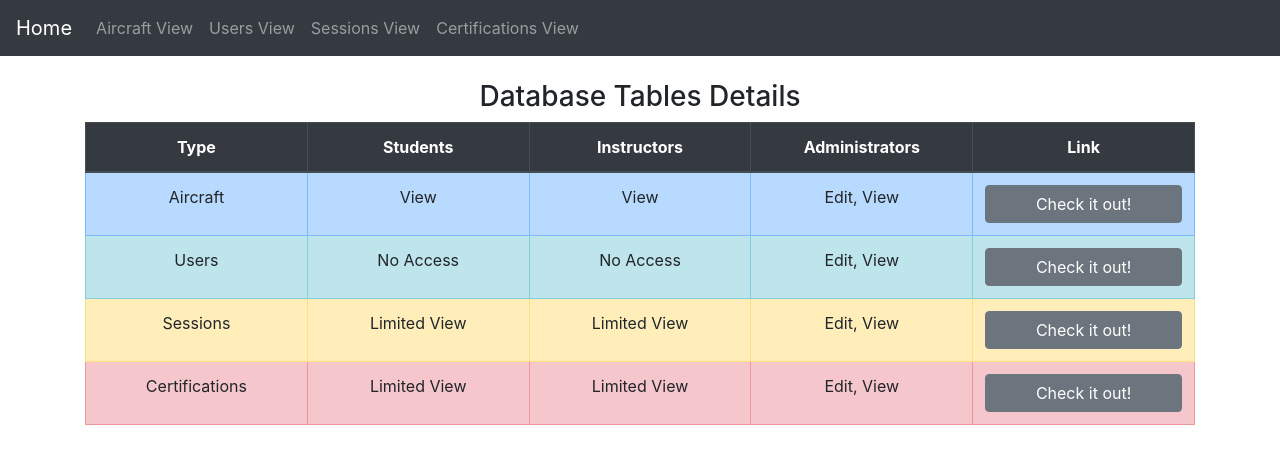
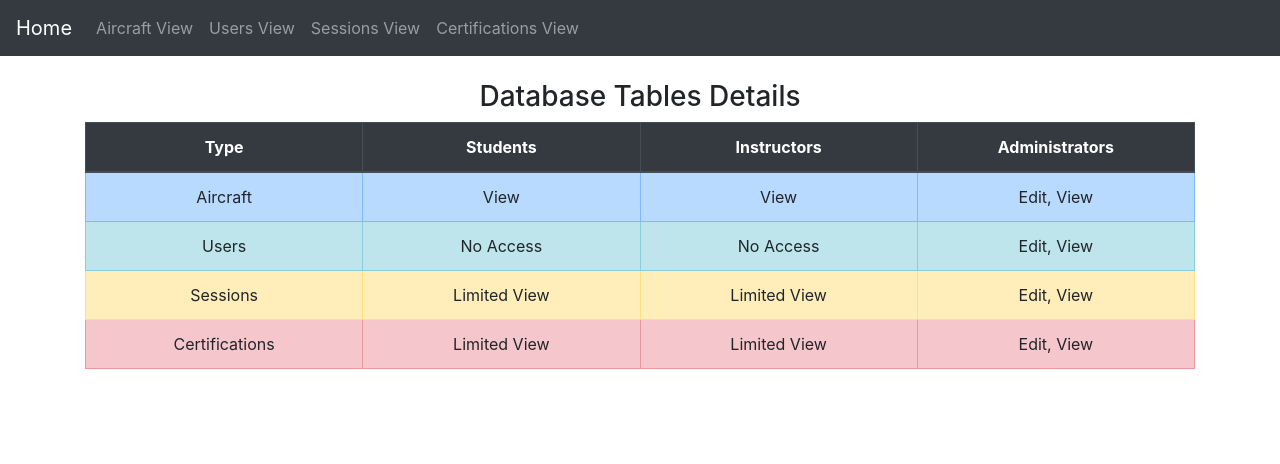
Before and after one commit to EmbodyTheLogos/wright_time, a React (Create React App) app in the folder frontend/: page / in a window 1280 px wide. Shown: the top 464 px of the page. Built offline with nearby package versions, Linux system fonts and the light colour scheme.

Commit message:
removed comments, removed link button on homepage

```diff
--- a/frontend/src/components/HomeComponent.js
+++ b/frontend/src/components/HomeComponent.js
@@ -34,7 +34,7 @@ class HomeComponent extends React.Component {
                             <th scope="col" width="150">Students</th>
                             <th scope="col" width="150">Instructors</th>
                             <th scope="col" width="150">Administrators</th>
-                            <th scope="col" width="150">Link</th>
+                            {/*<th scope="col" width="150">Link</th>*/}
                         </tr>
                         </thead>
                         <tbody>
@@ -43,28 +43,28 @@ class HomeComponent extends React.Component {
                             <td>View</td>
                             <td>View</td>
                             <td>Edit, View</td>
-                            <td><Link to={"/aircraft"} className={"btn btn-secondary btn-block"}>Check it out!</Link></td>
+                            {/*<td><Link to={"/aircraft"} className={"btn btn-secondary btn-block"}>Check it out!</Link></td>*/}
                         </tr>
                         <tr className={"table-info"}>
                             <td>Users</td>
                             <td>No Access</td>
                             <td>No Access</td>
                             <td>Edit, View</td>
-                            <td><Link to={"/users"} className={"btn btn-secondary btn-block"}>Check it out!</Link></td>
+                            {/*<td><Link to={"/users"} className={"btn btn-secondary btn-block"}>Check it out!</Link></td>*/}
                         </tr>
                         <tr className={"table-warning"}>
                             <td>Sessions</td>
                             <td>Limited View</td>
                             <td>Limited View</td>
                             <td>Edit, View</td>
-                            <td><Link to={"/sessions"} className={"btn btn-secondary btn-block"}>Check it out!</Link></td>
+                            {/*<td><Link to={"/sessions"} className={"btn btn-secondary btn-block"}>Check it out!</Link></td>*/}
                         </tr>
                         <tr className={"table-danger"}>
                             <td>Certifications</td>
                             <td>Limited View</td>
                             <td>Limited View</td>
                             <td>Edit, View</td>
-                            <td><Link to={"/certifications"} className={"btn btn-secondary btn-block"}>Check it out!</Link></td>
+                            {/*<td><Link to={"/certifications"} className={"btn btn-secondary btn-block"}>Check it out!</Link></td>*/}
                         </tr>
                         </tbody>
                     </table>
```
Also changed, not shown: frontend/src/components/AddCertificationComponent.js (+0 -29 lines), frontend/src/components/AddSessionComponent.js (+0 -74 lines).
